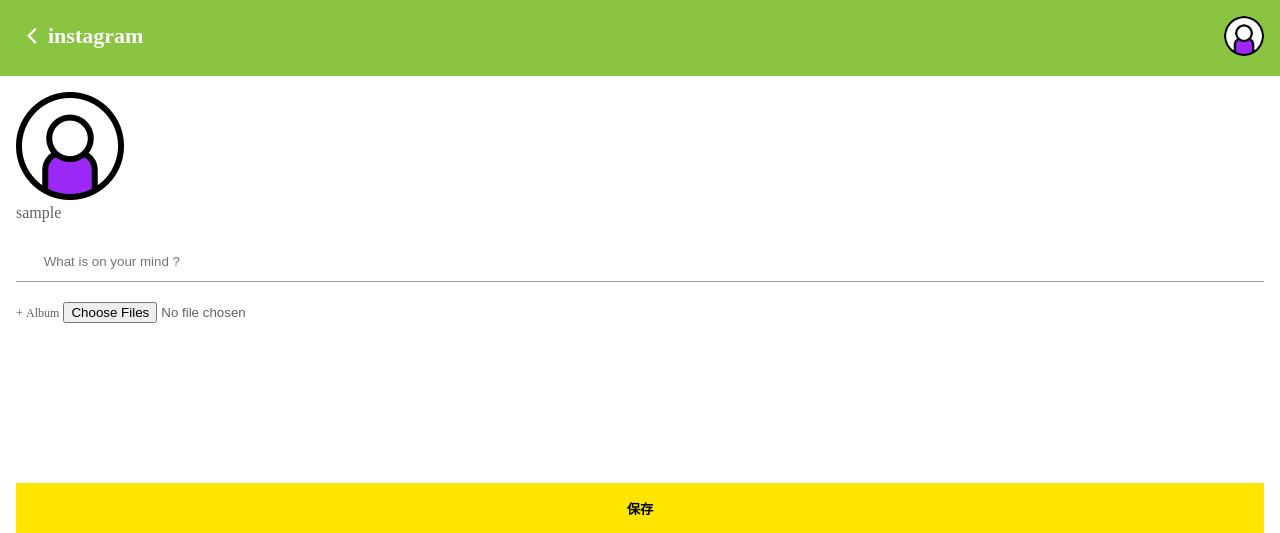
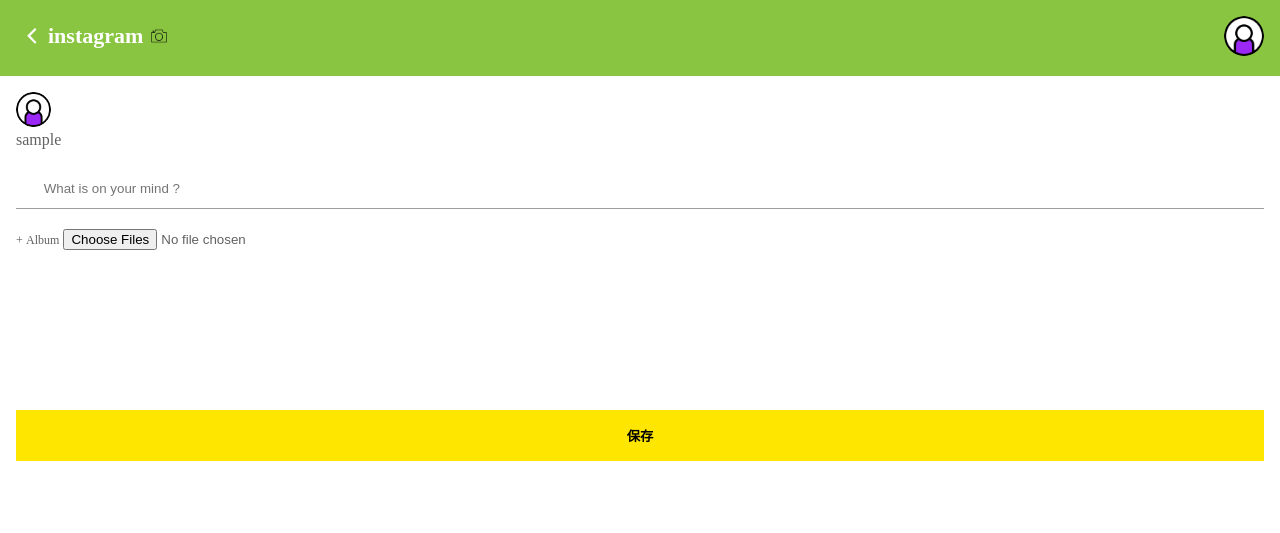
Before and after one commit to marsaki0130/instagramapp-masaki, a Rails app: page /articles/new in a window 1280 px wide. Shown: the top 533 px of the page. Run offline with Rails 7, Linux system fonts and the light colour scheme; the visitor is signed in with stand-in values (Sample User, id 1); style sheets or scripts are compiled from the project's sources; parts of the project's set-up code (start-up, migrations or seed data) failed here and were passed over.

Commit message:
ヘッダーにカメラ画像追加

```diff
--- a/app/assets/stylesheets/article.scss
+++ b/app/assets/stylesheets/article.scss
@@ -54,6 +54,13 @@
       margin-right: 10px;
   }
 
+  &_usericon {
+    width:35px;
+    height:35px;
+    margin-right: 10px;
+    border-radius: 50%;
+  }
+
   &_liked {
       font-size: 12px;
   }
--- a/app/views/layouts/application.html.haml
+++ b/app/views/layouts/application.html.haml
@@ -20,6 +20,9 @@
               = image_tag 'back.svg', class: 'header_back'
           %p.header_pageTitle
             = link_to 'instagram', root_path
+          %p.header_camera
+            = link_to new_article_path do
+              = image_tag 'camera.png', class:'header_central'
         - if user_signed_in?  #もしユーザーがログインしていたら
           .dropdown
             = image_tag current_user.avatar_image, class: 'header_avatar dropbtn'
```
Also changed, not shown: app/assets/images/camera.png (added).
